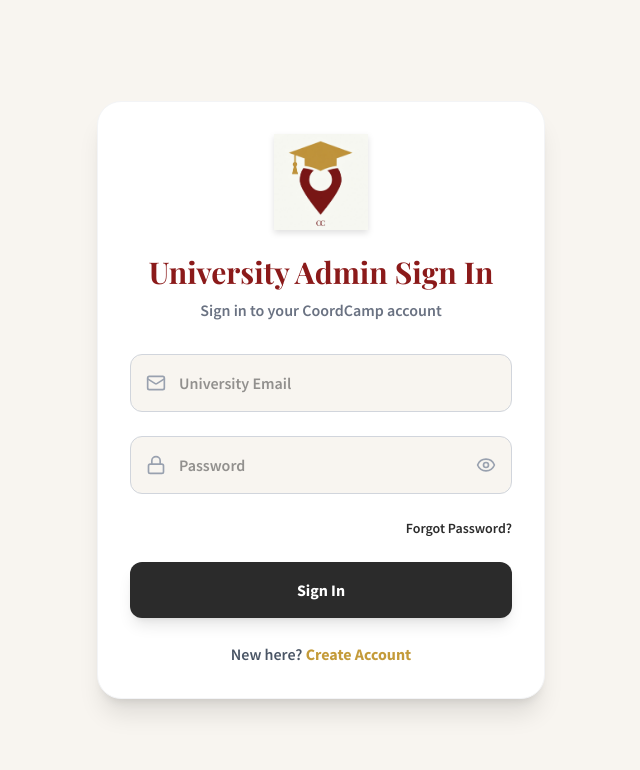
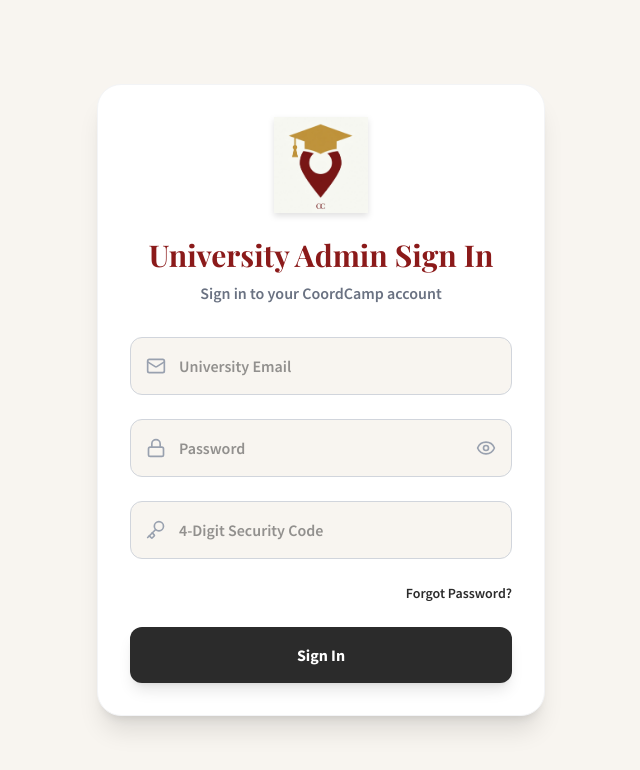
Before and after one commit to Oviya003/coordcamp-web, a React (Vite) app: page /login/admin in a window 1280 px wide. Shown: the top 770 px of the page, without its empty margins (319-959 px from the left). Built offline with nearby package versions, Linux system fonts and the light colour scheme; the HTML template or start-up script is replaced by a standard one.

Commit message:
feat: add 4-digit security code requirement for admin web login and hide register link

```diff
--- a/src/pages/auth/Login.jsx
+++ b/src/pages/auth/Login.jsx
@@ -1,6 +1,6 @@
 import { useState, useEffect } from 'react';
 import { Link, useNavigate, useParams } from 'react-router-dom';
-import { Mail, Lock, Loader2, User, Shield, Building, Eye, EyeOff } from 'lucide-react';
+import { Mail, Lock, Loader2, User, Shield, Building, Eye, EyeOff, Key } from 'lucide-react';
 import { supabase } from '../../config/supabase';
 import useAuthStore from '../../store/authStore';
 import toast from 'react-hot-toast';
@@ -27,7 +27,7 @@
 
   const targetRole = dbRoleMap[roleParam] || 'student';
 
-  const [formData, setFormData] = useState({ email: '', password: '' });
+  const [formData, setFormData] = useState({ email: '', password: '', adminCode: '' });
   const [error, setError] = useState('');
   const [loading, setLoading] = useState(false);
   const [showPassword, setShowPassword] = useState(false);
@@ -40,6 +40,10 @@
     setError('');
 
     try {
+      if (targetRole === 'admin' && formData.adminCode !== '2026') {
+        throw new Error("Invalid 4-digit Admin security code.");
+      }
+
       // Step 1 & 2: Validate email/password and Authenticate
       const timeoutPromise = new Promise((_, reject) =>
         setTimeout(() => reject(new Error("Network timeout: Supabase is taking too long to respond. Please refresh the page or restart your dev server.")), 10000)
@@ -169,6 +173,14 @@
               {showPassword ? <EyeOff size={20} /> : <Eye size={20} />}
             </button>
           </div>
+
+          {targetRole === 'admin' && (
+            <div className="relative">
+              <Key className="absolute left-4 top-1/2 -translate-y-1/2 text-gray-400" size={20} />
+              <input type="password" placeholder="4-Digit Security Code" maxLength="4" required className="w-full pl-12 pr-4 py-4 rounded-xl border border-gray-300 bg-cc-offwhite focus:border-cc-maroon outline-none font-semibold" onChange={e => setFormData({...formData, adminCode: e.target.value})} />
+            </div>
+          )}
+
           <div className="flex justify-end">
             <Link to="/forgot-password" className="text-sm text-cc-navy hover:text-cc-maroon font-semibold transition">Forgot Password?</Link>
           </div>
@@ -176,9 +188,11 @@
             {loading ? <Loader2 className="animate-spin" /> : 'Sign In'}
           </button>
         </form>
-        <p className="text-center mt-6 text-gray-600 font-semibold">
-          New here? <Link to={`/register/${roleParam}`} className="text-cc-gold hover:underline font-bold">Create Account</Link>
-        </p>
+        {targetRole !== 'admin' && (
+          <p className="text-center mt-6 text-gray-600 font-semibold">
+            New here? <Link to={`/register/${roleParam}`} className="text-cc-gold hover:underline font-bold">Create Account</Link>
+          </p>
+        )}
       </div>
     </div>
   );
```
